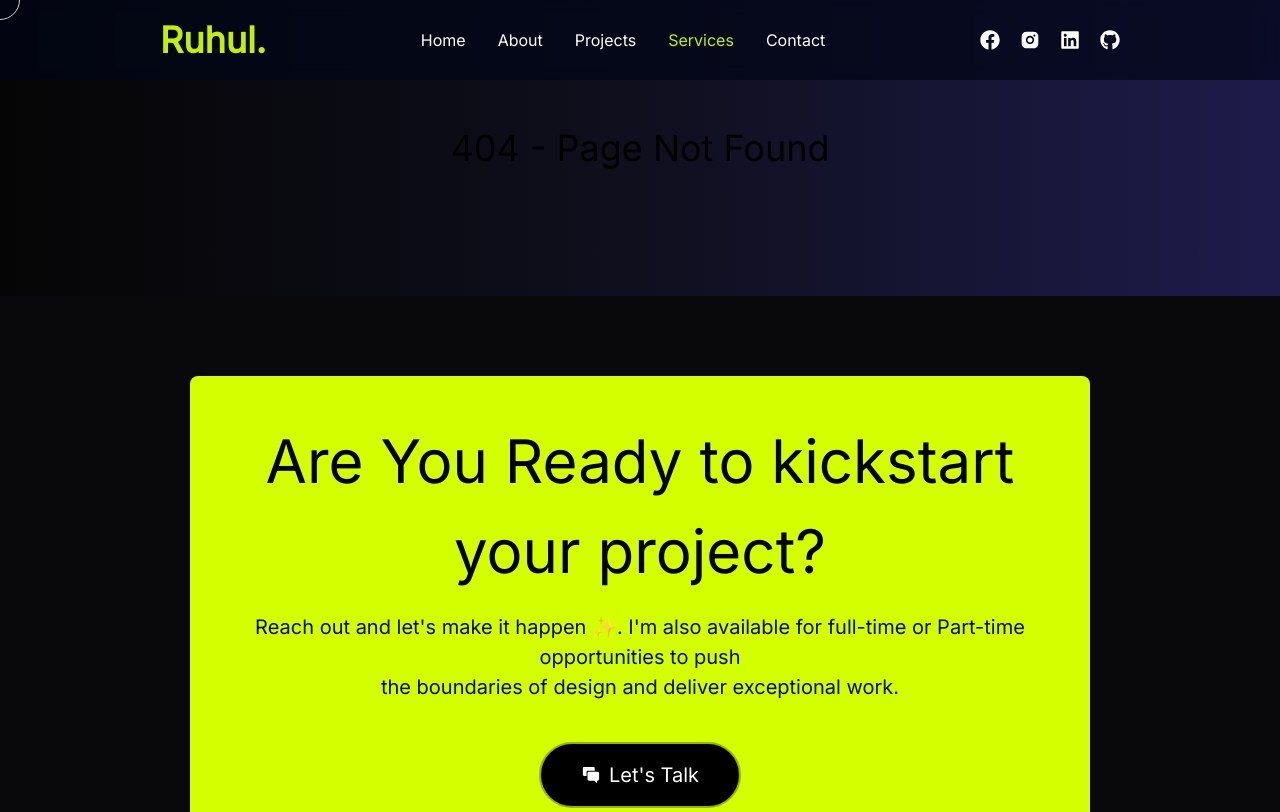
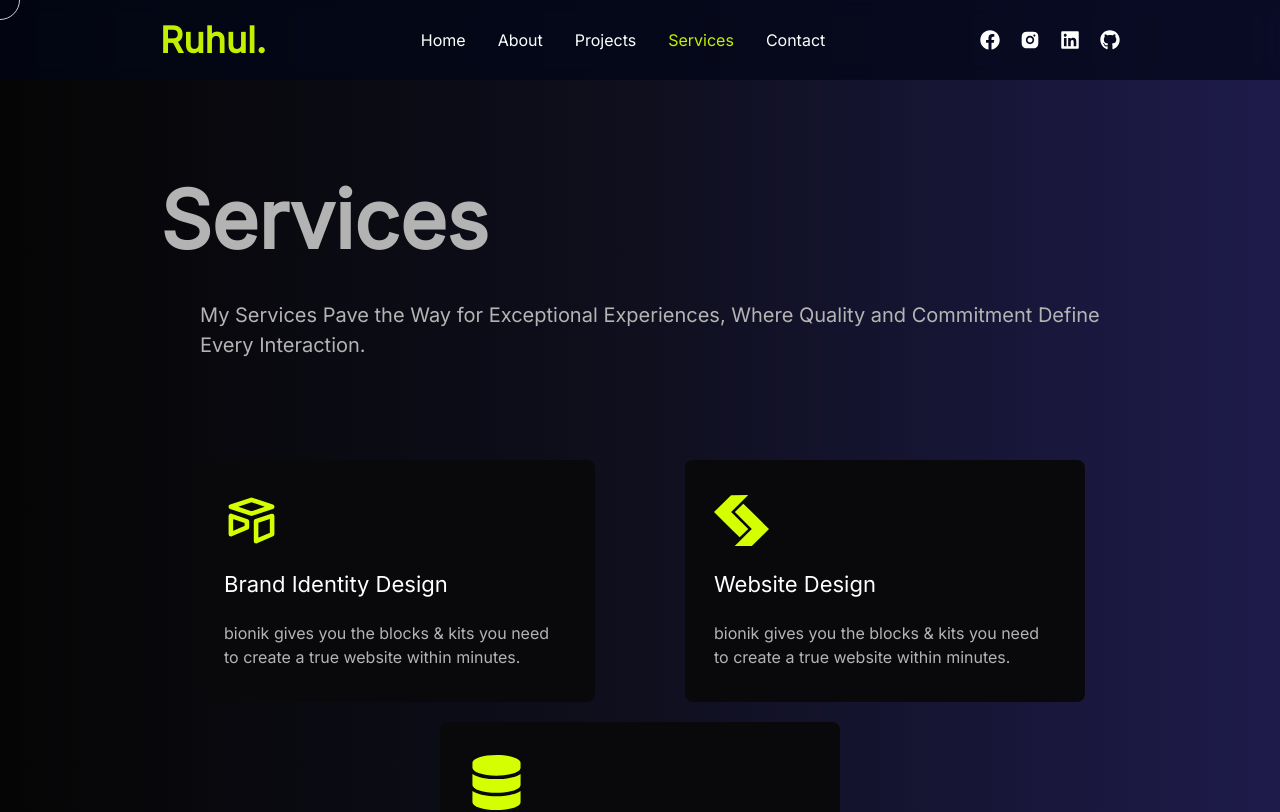
Before and after one commit to ruhul2003/My-Portfolio, a React (Vite) app: page /services in a window 1280 px wide. Shown: the top 812 px of the page. Built offline with nearby package versions, Linux system fonts and the light colour scheme.

Commit message:
Fixed services part

```diff
--- a/src/App.jsx
+++ b/src/App.jsx
@@ -6,12 +6,13 @@ import Layout from './Components/Layout';
 import Home from './pages/Home';
 import AboutPage from './pages/AboutPage';
 import ProjectsPage from './pages/ProjectsPage';
+import ServicesPage from './pages/ServicesPage';   // ← New
 import ContactPage from './pages/ContactPage';
 
 const router = createBrowserRouter([
   {
     path: '/',
-    element: <Layout />,           // Fixed layout with Navbar + Footer
+    element: <Layout />,
     children: [
       {
         index: true,
@@ -26,12 +27,21 @@ const router = createBrowserRouter([
         element: <ProjectsPage />,
       },
       {
+        path: 'services',           // ← This fixes the 404
+        element: <ServicesPage />,
+      },
+      {
         path: 'contact',
         element: <ContactPage />,
       },
       {
         path: '*',
-        element: <h1 className="text-4xl text-center py-32">404 - Page Not Found</h1>,
+        element: (
+          <div className="text-center py-32 text-white">
+            <h1 className="text-5xl font-bold mb-4">404</h1>
+            <p className="text-xl">Page Not Found</p>
+          </div>
+        ),
       },
     ],
   },
--- /dev/null
+++ b/src/pages/ServicesPage.jsx
@@ -0,0 +1,12 @@
+// src/pages/ServicesPage.jsx
+import Services from '../Components/Services';
+
+const ServicesPage = () => {
+  return (
+    <div className="pt-20 pb-16">   {/* pt-20 to push content below fixed navbar */}
+      <Services />
+    </div>
+  );
+};
+
+export default ServicesPage;
```
